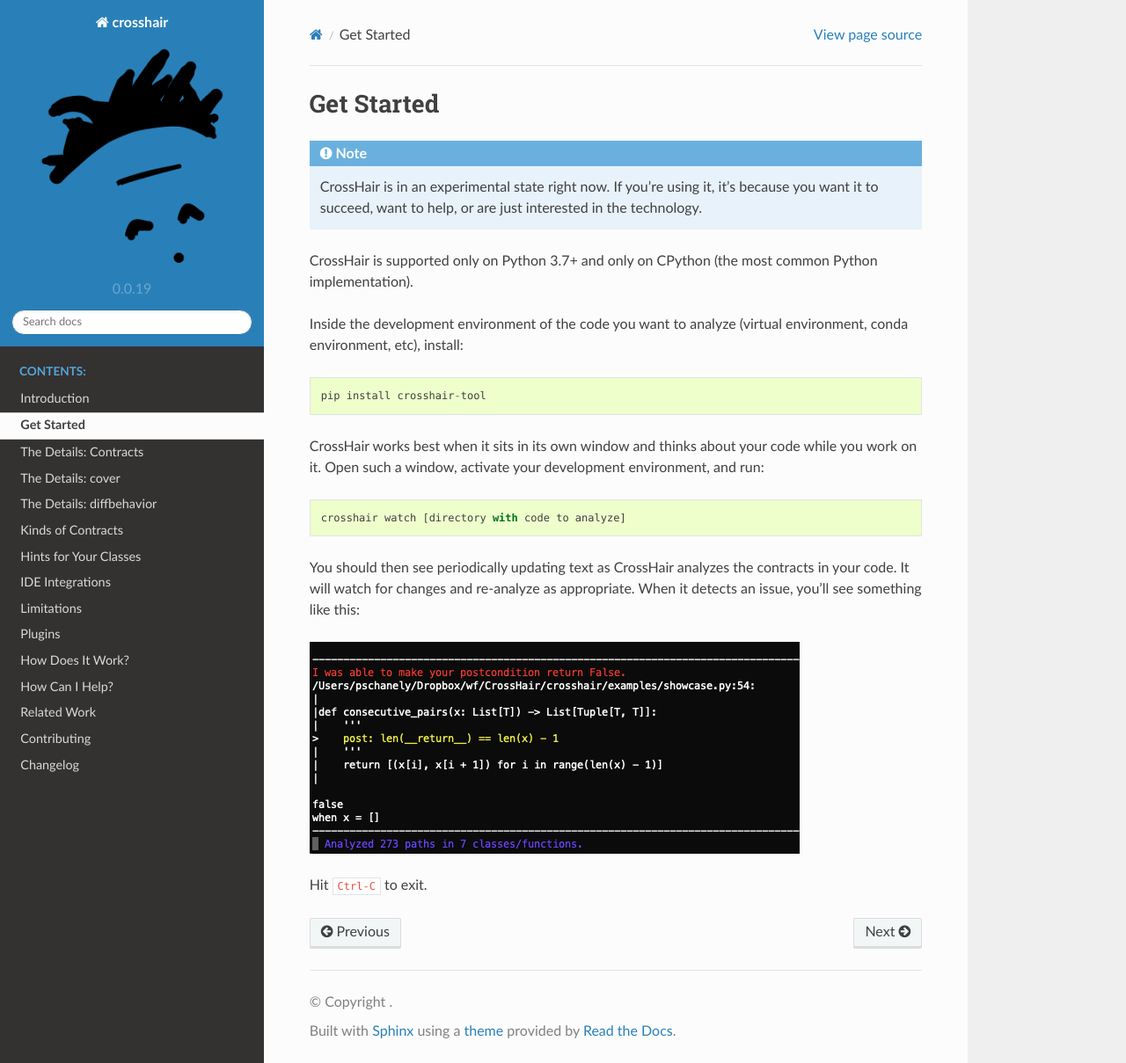
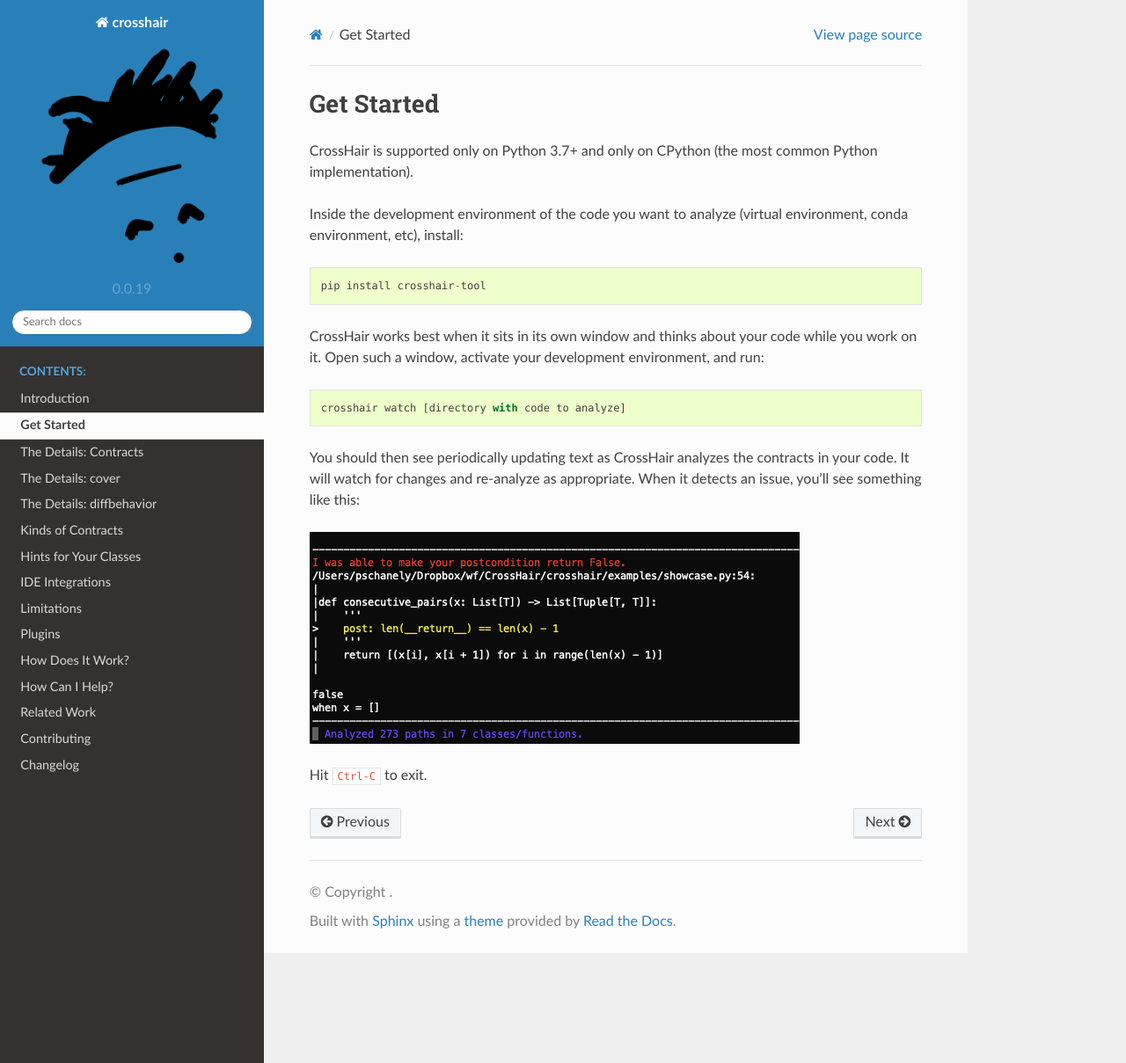
Before and after one commit to pschanely/CrossHair, a Sphinx documentation site: the page built from doc/source/get_started.rst, in a window 1280 px wide and 1209 px high. Shown: the whole window at 88% size. Built offline with Sphinx 7.4.7 and the Read the Docs theme 2.0.0, drawn with Linux system fonts in a browser that asks for light colours; the version number is read from the project's files by our own code.

Commit message:
Remove "experimental" warnings in docs

```diff
--- a/doc/source/get_started.rst
+++ b/doc/source/get_started.rst
@@ -1,11 +1,6 @@
 ***********
 Get Started
 ***********
-
-.. note::
-    CrossHair is in an experimental state right now.
-    If you're using it, it's because you want it to succeed, want to help, or
-    are just interested in the technology.
 
 CrossHair is supported only on Python 3.7+ and only on CPython
 (the most common Python implementation).
--- a/doc/source/introduction.rst
+++ b/doc/source/introduction.rst
@@ -31,7 +31,3 @@
 Try CrossHair right now, in your browser, at `crosshair-web.org`_!
 
 .. _crosshair-web.org: https://crosshair-web.org
-
-.. note::
-    CrossHair is in an experimental state right now.
-    You can help though - keep reading!
```
